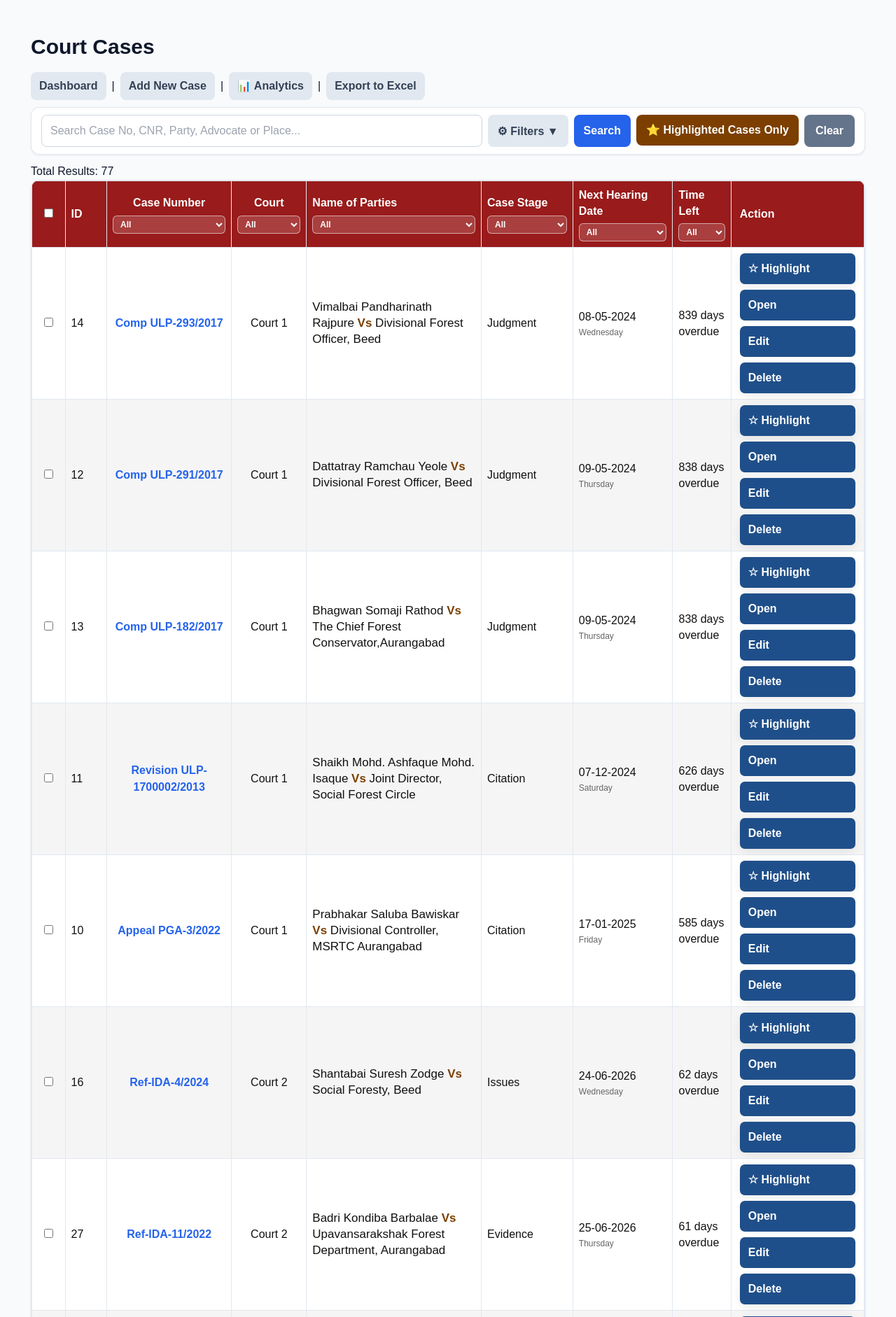
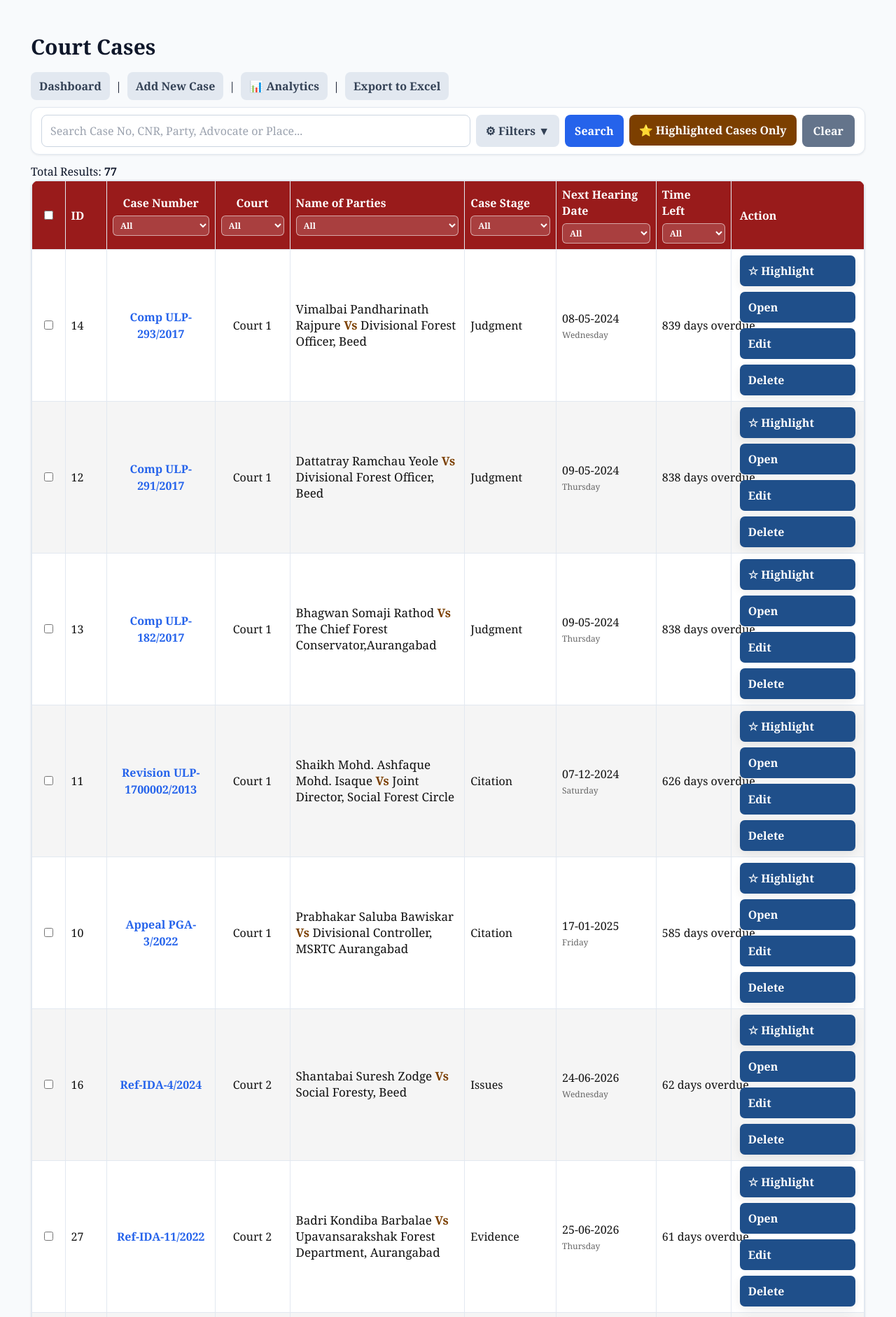
Before and after one commit to sonwaneshubham204-boop/court_tracker, a Flask app: page /cases in a window 1280 px wide. Shown: the top 1882 px of the page at 70% size. Run offline with Flask 3, Linux system fonts and the light colour scheme; a user stored in the database is signed in; data comes from the database, SQL or seed files in the repository; some libraries are stand-ins or nearby versions.

Commit message:
Add files via upload

```diff
--- a/templates/cases.html
+++ b/templates/cases.html
@@ -602,6 +602,20 @@ td.action-cell .action-links button:hover {
     text-decoration:none !important;
 }
 </style>
+
+<style>
+/* REQUESTED DISPLAY FIXES ONLY */
+.cases-page, .cases-page * {
+    font-family: Cambria, Georgia, serif !important;
+}
+.table-wrap table col.col-case { width: 13% !important; }
+.table-wrap table col.col-left { width: 9% !important; }
+.table-wrap td:nth-child(8) {
+    white-space: nowrap !important;
+    overflow-wrap: normal !important;
+    word-break: normal !important;
+}
+</style>
 </head>
 
 <body>
@@ -689,7 +703,7 @@ td.action-cell .action-links button:hover {
     </div>
 </form>
 
-<h2>Total Results: {{ cases|length }}</h2>
+<h2>Total Results: <strong>{{ cases|length }}</strong></h2>
 
 <div id="bulkbar" class="bulkbar">
     <b id="selcount">0</b> selected:
```
